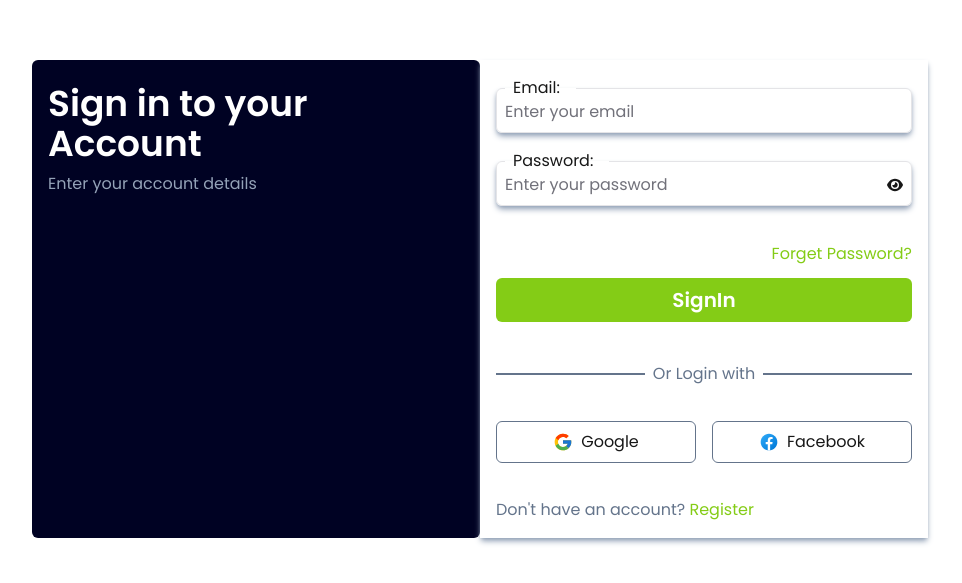
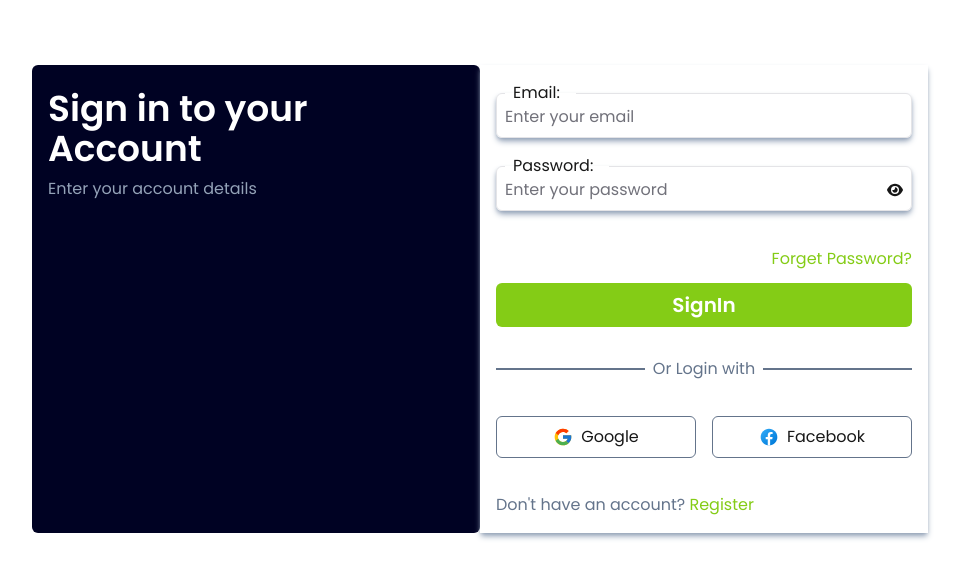
Before and after one commit to RunorTech/e_frontend, a Next.js app: page /sign-in in a window 1280 px wide. Shown: the part 101-684 px from the top of the page, without its empty margins (160-1122 px from the left). Built offline with nearby package versions, Linux system fonts and the light colour scheme.

Commit message:
sorry vercel

```diff
--- a/components/AuthForm.tsx
+++ b/components/AuthForm.tsx
@@ -31,7 +31,7 @@ const AuthForm = ({ type }: { type: string }) => {
 
     return (
         <form onSubmit={handleAuthFormSubmit}>
-            <div className='container max-w-md flex flex-col gap-[40px]'>
+            <div className='container max-w-md flex flex-col gap-[30px] max-sm:gap-0'>
 
                 <div className=''>
                     <div className='h-full flex flex-col gap-4 mb-9 '>
```
